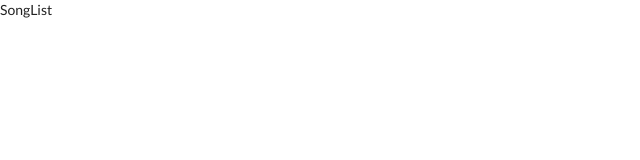
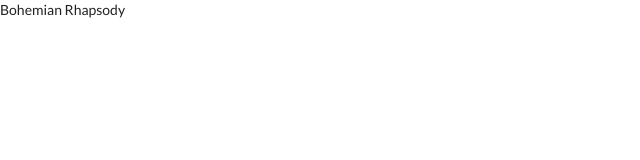
Before and after one commit to Selchuck/songs-detail, a React (Create React App) app: page / in a window 1280 px wide. Shown: the top 160 px of the page, without its empty margins (0-640 px from the left). Built offline with nearby package versions, Linux system fonts and the light colour scheme.

Commit message:
add mapStateToProps function to SongList component, pass as first argument to connect funtion

```diff
--- a/src/components/SongList.js
+++ b/src/components/SongList.js
@@ -3,12 +3,17 @@
 
 class SongList extends Component {
   render() {
+    console.log(this.props)
     return (
       <div>
-        SongList
+        {this.props.songs[0].title}
       </div>
     );
   };
 };
 
-export default connect()(SongList);
+const mapStateToProps = (state) => {
+ return { songs: state.songs };
+};
+
+export default connect(mapStateToProps)(SongList);
```
